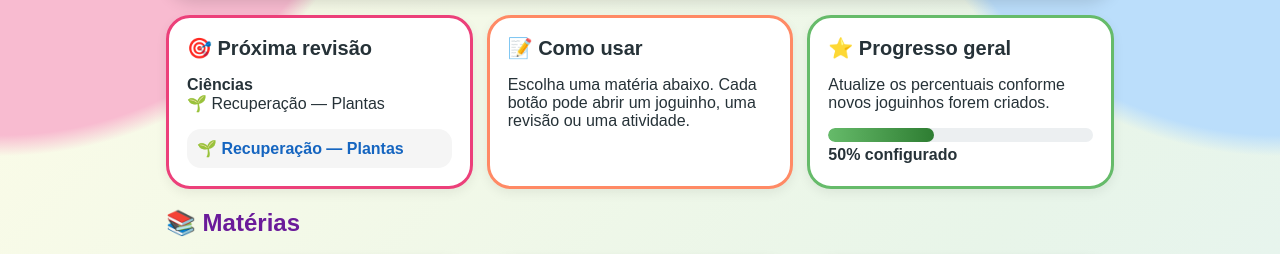
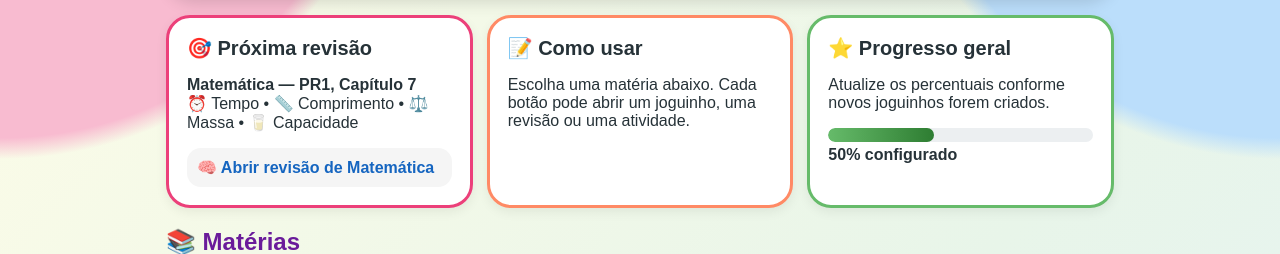
Before and after one commit to adrielmatheusvieira-dot/adrielmatheusvieira-dot.github.io, a plain HTML site: page index.html in a window 1280 px wide. Shown: the part 243-497 px from the top of the page. Drawn offline with Linux system fonts and the light colour scheme.

Commit message:
Update index.html

```diff
--- a/index.html
+++ b/index.html
@@ -235,14 +235,20 @@ footer{
 
 <section class="quick">
 
-  <div class="card today">
-    <h2>🎯 Próxima revisão</h2>
-    <p><b>Ciências</b><br>🌱 Recuperação — Plantas</p>
+ <div class="card today">
+  <h2>🎯 Próxima revisão</h2>
 
-    <div class="links">
-      <a href="ciencias/recuperacao-plantas.html">🌱 Recuperação — Plantas</a>
-    </div>
+  <p>
+    <b>Matemática — PR1, Capítulo 7</b><br>
+    ⏰ Tempo • 📏 Comprimento • ⚖️ Massa • 🥛 Capacidade
+  </p>
+
+  <div class="links">
+    <a href="matematica/pr1-cap7-medidas.html">
+      🧠 Abrir revisão de Matemática
+    </a>
   </div>
+</div>
 
   <div class="card todo">
     <h2>📝 Como usar</h2>
```
